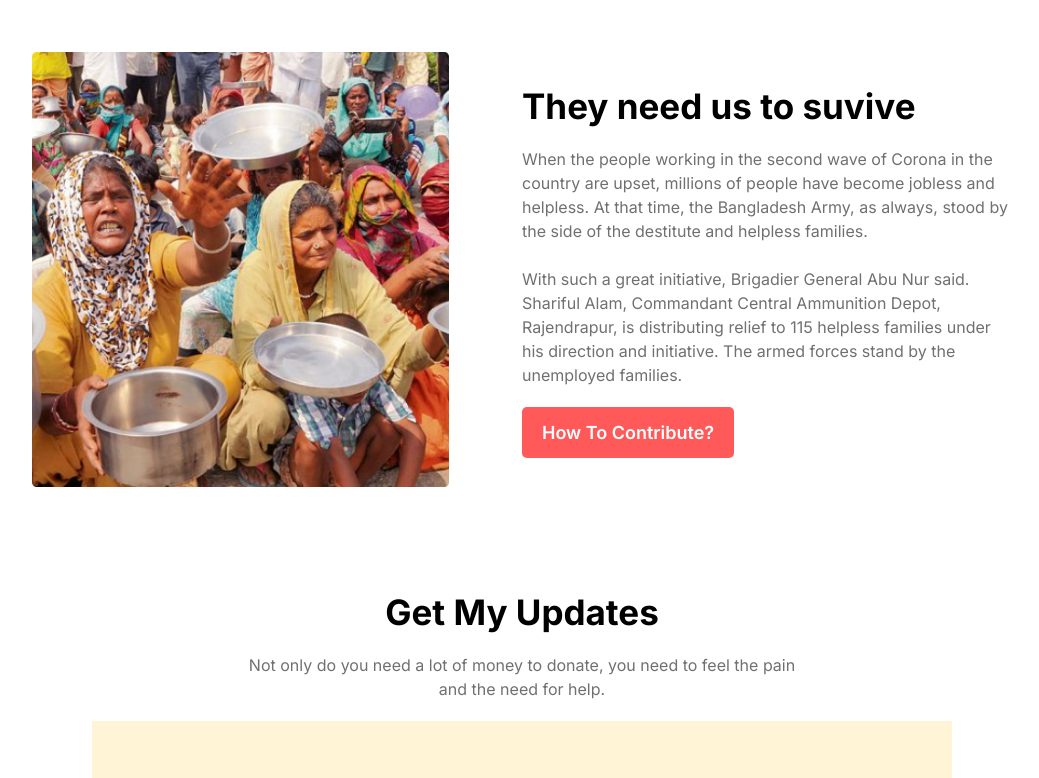
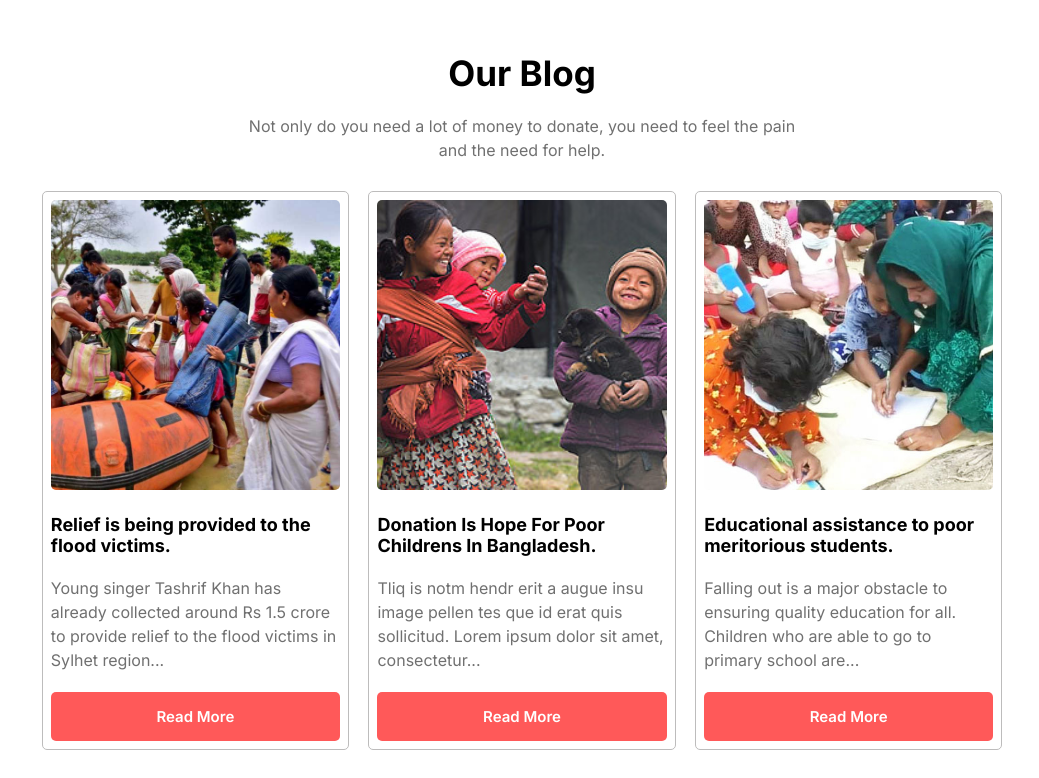
Before and after one commit to MD-Baki/donate-today, a plain HTML site: page index.html in a window 1280 px wide. Shown: the part 2340-3118 px from the top of the page, without its empty margins (118-1157 px from the left). Drawn offline with Linux system fonts and the light colour scheme.

Commit message:
new section

```diff
--- a/assets/css/style.css
+++ b/assets/css/style.css
@@ -133,21 +133,46 @@ p{
     width: 50%;
     text-align: right;
 }
-.active-img.secend-item{
-    text-align: left;
-}
 .active-img img{
     width: 85%;
 }
-.space-place{
+
+#blog{
+    padding: 0 150px;
+}
+#blog .blog-contaner{
+    display: flex;
+}
+#blog .blog-contaner .blog-item{
+    width: 32%;
+    margin: 1%;
+    padding: 8px;
+    border: 1px solid #bdbcbc;
+    border-radius: 5px;
+}
+.blog-item img{
     width: 100%;
-    height: 100px;
-    background-color: #fff;
+    border-radius: 5px;
+}
+.blog-item h5{
+    margin: 0;
+    padding-top: 20px;
+    font-size: 18px;
+    font-weight: 700;
+}
+.blog-item .click-btn{
+    display: block;
+    text-align: center;
+    font-size: 15px;
 }
 
 
+
+
+
+
 #my-updete{
-    padding: 0 150px;
+    padding: 100px 150px;
 }
 #my-updete form{
     text-align: center;
@@ -177,7 +202,6 @@ footer{
     background-color: #0B0D17;
     text-align: center;
     padding: 30px 0;
-    margin-top: 100px;
 }
 footer h6{
     margin: 0;
--- a/index.html
+++ b/index.html
@@ -73,18 +73,32 @@
         <div class="active-img">
             <img src="assets/images/activete-1.jpg" alt="">
         </div>
-        <div class="space-place">
+    </section>
 
+    <section id="blog">
+        <div class="heading">
+            <h2>Our Blog</h2>
+            <p>Not only do you need a lot of money to donate, you need to feel the pain<br> and the need for help.</p>
         </div>
-        <div class="active-img secend-item">
-            <img src="assets/images/activete-2.jpg" alt="">
-        </div>
-        <div class="active-text">
-            <h2>They need us to suvive</h2>
-            <p>When the people working in the second wave of Corona in the country are upset, millions of people have become jobless and helpless. At that time, the Bangladesh Army, as always, stood by the side of the destitute and helpless families.<br><br>
-
-            With such a great initiative, Brigadier General Abu Nur said. Shariful Alam, Commandant Central Ammunition Depot, Rajendrapur, is distributing relief to 115 helpless families under his direction and initiative. The armed forces stand by the unemployed families.</p>
-            <a href="#" class="click-btn">How to Contribute?</a>
+        <div class="blog-contaner">
+            <div class="blog-item">
+                <img src="assets/images/blog-1.jpg" alt="">
+                <h5>Relief is being provided to the flood victims.</h5>
+                <p>Young singer Tashrif Khan has already collected around Rs 1.5 crore to provide relief to the flood victims in Sylhet region...</p>
+                <a href="#" class="click-btn">Read More</a>
+            </div>
+            <div class="blog-item">
+                <img src="assets/images/blog-2.jpg" alt="">
+                <h5>Donation Is Hope For Poor Childrens In Bangladesh.</h5>
+                <p>Tliq is notm hendr erit a augue insu image pellen tes que id erat quis sollicitud. Lorem ipsum dolor sit amet, consectetur...</p>
+                <a href="#" class="click-btn">Read More</a>
+            </div>
+            <div class="blog-item">
+                <img src="assets/images/blog-3.jpg" alt="">
+                <h5>Educational assistance to poor meritorious students.</h5>
+                <p>Falling out is a major obstacle to ensuring quality education for all. Children who are able to go to primary school are...</p>
+                <a href="#" class="click-btn">Read More</a>
+            </div>
         </div>
     </section>
 
```
Also changed, not shown: assets/images/blog-1.jpg (added), assets/images/blog-2.jpg (added), assets/images/blog-3.jpg (added).
